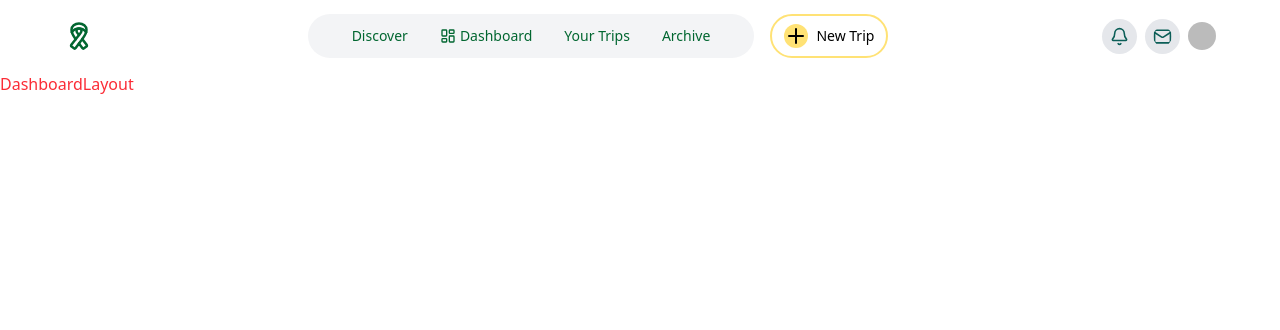
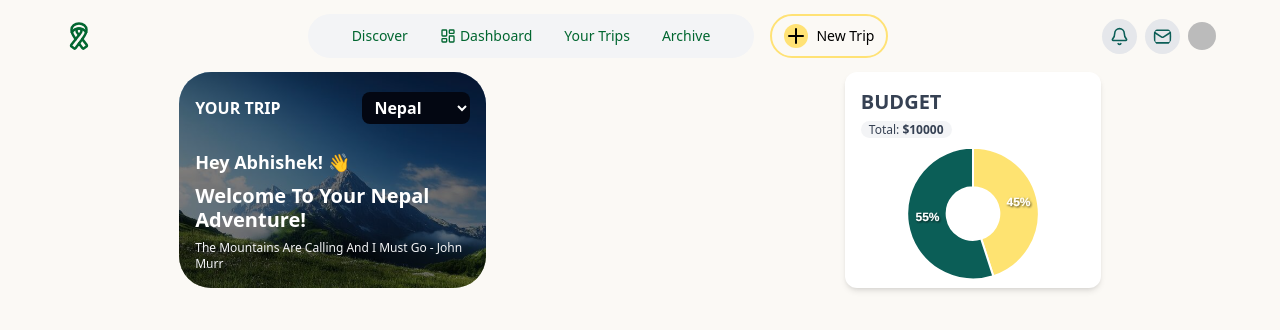
Before and after one commit to abhishek-kumar-91/AI-Trip-Planner, a React (Vite) app: page /dashboard in a window 1280 px wide. Shown: the top 330 px of the page. Built offline with nearby package versions, Linux system fonts and the light colour scheme; no server answers; sample sign-in values are in the browser's storage; some icons are missing.

Commit message:
Apex chart Integrated and alwo two component done

```diff
--- a/package.json
+++ b/package.json
@@ -14,10 +14,12 @@
     "@google/generative-ai": "^0.24.0",
     "@reduxjs/toolkit": "^2.7.0",
     "@tailwindcss/vite": "^4.1.4",
+    "apexcharts": "^4.7.0",
     "framer-motion": "^12.8.0",
     "html2pdf.js": "^0.9.0",
     "lucide-react": "^0.503.0",
     "react": "^19.0.0",
+    "react-apexcharts": "^1.7.0",
     "react-dom": "^19.0.0",
     "react-redux": "^9.2.0",
     "react-router-dom": "^7.5.1",
--- /dev/null
+++ b/src/components/BudgetComponent.tsx
@@ -0,0 +1,54 @@
+import React from 'react';
+import Chart from 'react-apexcharts';
+import { ApexOptions } from 'apexcharts'; // ✅ import ApexOptions
+
+interface BudgetDonutChartProps {
+  budget: number;
+  expense: number;
+}
+
+const BudgetComponent: React.FC<BudgetDonutChartProps> = ({ budget, expense }) => {
+  const remaining = Math.max(budget - expense, 0);
+
+  const chartOptions: ApexOptions = {  // ✅ type explicitly
+    chart: {
+      type: 'donut', // ✅ now safely accepted because of ApexOptions type
+    },
+    labels: ['Spent', 'Budget'],
+    colors: ['#fee371', '#0b5e57'],
+    dataLabels: {
+      enabled: true,
+      formatter: function (val: number) {
+        return Math.round(val) + '%';
+      },
+    },
+    legend: {
+      position: 'top',
+      show: false,
+    },
+
+    plotOptions: {
+      pie: {
+        donut: {
+          size: '40%' // Increase thickness
+        }
+      }
+    }
+  };
+
+  const chartSeries: number[] = [expense, remaining];
+
+  return (
+    <div className="w-[20%] h-full bg-white p-4 rounded-xl shadow-md">
+      <div className=" text-gray-700">
+      <h2 className="text-xl font-semibold">BUDGET</h2>
+        <span className='text-xs bg-gray-100 font-bold px-2 rounded-2xl'><span className="font-medium text-xs">Total:</span> ${budget}</span>
+      </div>
+
+      <Chart options={chartOptions} series={chartSeries} type="donut" width="100%"  height="80%"/>
+
+    </div>
+  );
+};
+
+export default BudgetComponent;
--- /dev/null
+++ b/src/components/Days_ActivityComponent.tsx
@@ -0,0 +1,8 @@
+
+function Days_ActivityComponent() {
+  return (
+    <div>Days_ActivityComponent</div>
+  )
+}
+
+export default Days_ActivityComponent
--- /dev/null
+++ b/src/components/ExpensenComponent.tsx
@@ -0,0 +1,8 @@
+
+function ExpensenComponent() {
+  return (
+    <div>ExpensenComponent</div>
+  )
+}
+
+export default ExpensenComponent
--- /dev/null
+++ b/src/components/FareComponent.tsx
@@ -0,0 +1,8 @@
+
+function FareComponent() {
+  return (
+    <div>FareComponent</div>
+  )
+}
+
+export default FareComponent
--- /dev/null
+++ b/src/components/LocationComponent.tsx
@@ -0,0 +1,8 @@
+
+function LocationComponent() {
+  return (
+    <div>LocationComponent</div>
+  )
+}
+
+export default LocationComponent
--- /dev/null
+++ b/src/components/PackageListComponent.tsx
@@ -0,0 +1,8 @@
+
+function PackageListComponent() {
+  return (
+    <div>PackageListComponent</div>
+  )
+}
+
+export default PackageListComponent
--- /dev/null
+++ b/src/components/ReadinessComponent.tsx
@@ -0,0 +1,8 @@
+
+function ReadinessComponent() {
+  return (
+    <div>ReadinessComponent</div>
+  )
+}
+
+export default ReadinessComponent
--- /dev/null
+++ b/src/components/WeatherComponent.tsx
@@ -0,0 +1,8 @@
+
+function WeatherComponent() {
+  return (
+    <div>WeatherComponent</div>
+  )
+}
+
+export default WeatherComponent
--- /dev/null
+++ b/src/components/YourTripComponent.tsx
@@ -0,0 +1,21 @@
+
+function YourTripComponent() {
+  return (
+    <div className="w-[24%] flex flex-col px-4 py-5 bgImage rounded-4xl">
+      <div className="overlay"></div>
+      <div className="flex w-full justify-between items-center pb-6">
+      <h4 className="text-white z-50 font-semibold ">YOUR TRIP</h4>
+      <select className="text-white z-50 font-semibold bg-gray-950 px-2 py-1 rounded-lg border-none">
+        <option value={"Nepal"}>Nepal</option>
+        <option value={"Kashmiri"}>Kashmiri</option>
+      </select>
+      </div>
+
+      <h2 className="text-white z-50 text-lg font-bold pb-2">Hey Abhishek! &#128075; </h2>
+      <h1 className="text-white z-50 text-xl font-semibold leading-6 pb-2">Welcome To Your Nepal Adventure!</h1>
+      <h5 className="text-gray-100 z-50 text-xs">The Mountains Are Calling And I Must Go - John Murr </h5>
+    </div>
+  )
+}
+
+export default YourTripComponent
--- a/src/index.css
+++ b/src/index.css
@@ -1,4 +1,24 @@
 @import "tailwindcss";
+
+.bgImage {
+  position: relative;
+  background-image: url("/public/mt.jpeg");
+  background-size: cover;
+  background-position: center;
+  color: white;
+}
+
+body{
+  background-color: #fbf9f5;
+}
+
+.overlay {
+  position: absolute;
+  inset: 0;
+  background-color: rgba(0, 0, 0, 0.5); /* Black with 50% opacity */
+  z-index: 1;
+  border-radius: 32px;
+}
 
 
 @keyframes blink {
--- a/src/pages/DashboardLayout.tsx
+++ b/src/pages/DashboardLayout.tsx
@@ -1,7 +1,14 @@
+import BudgetComponent from "../components/BudgetComponent"
+import YourTripComponent from "../components/YourTripComponent"
 
 function DashboardLayout() {
   return (
-    <div className="text-red-500">DashboardLayout</div>
+    <div className="flex h-full">
+     <div className="h-54 justify-around flex w-full">
+     <YourTripComponent />
+     <BudgetComponent budget={10000} expense={4500} />
+     </div>
+    </div>
   )
 }
 
```
Also changed, not shown: public/mt.jpeg (added), 1 other file (tests, documents, lock files or other folders).
